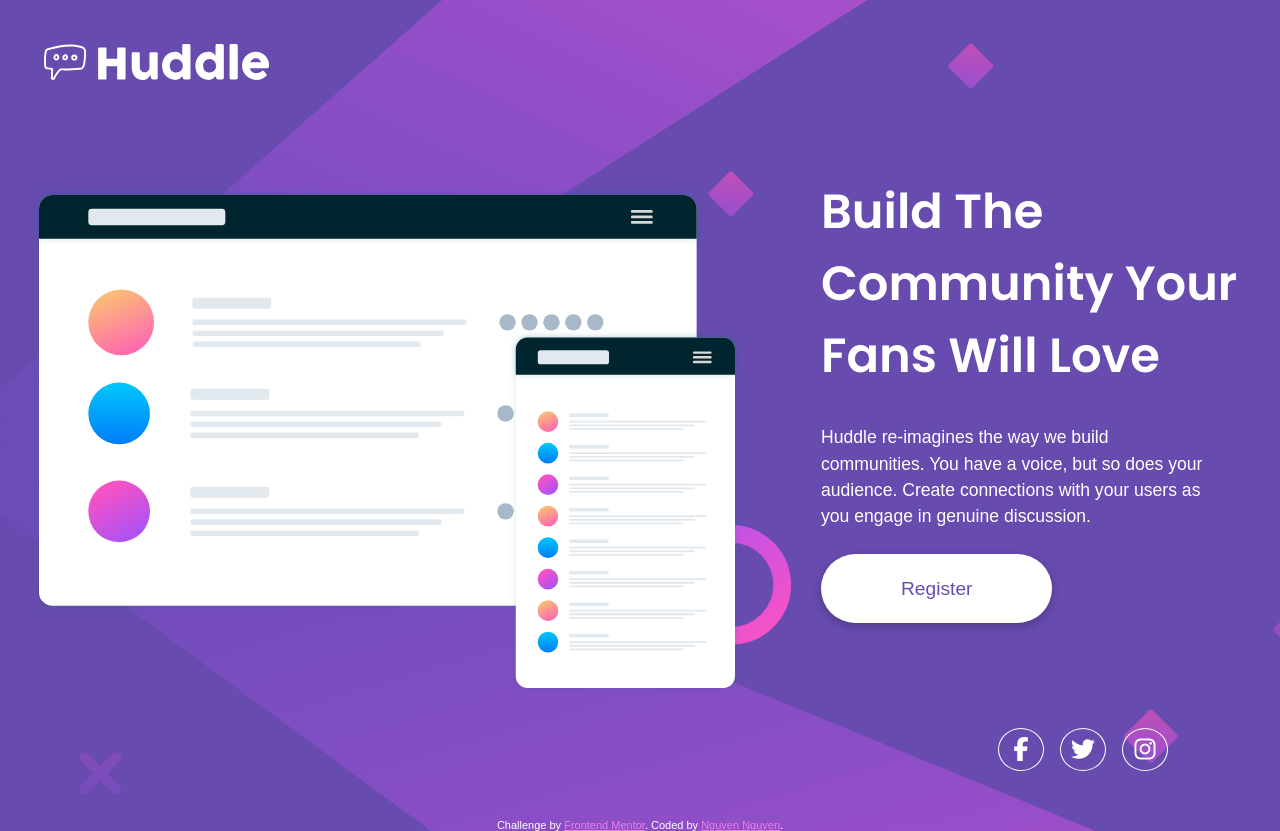
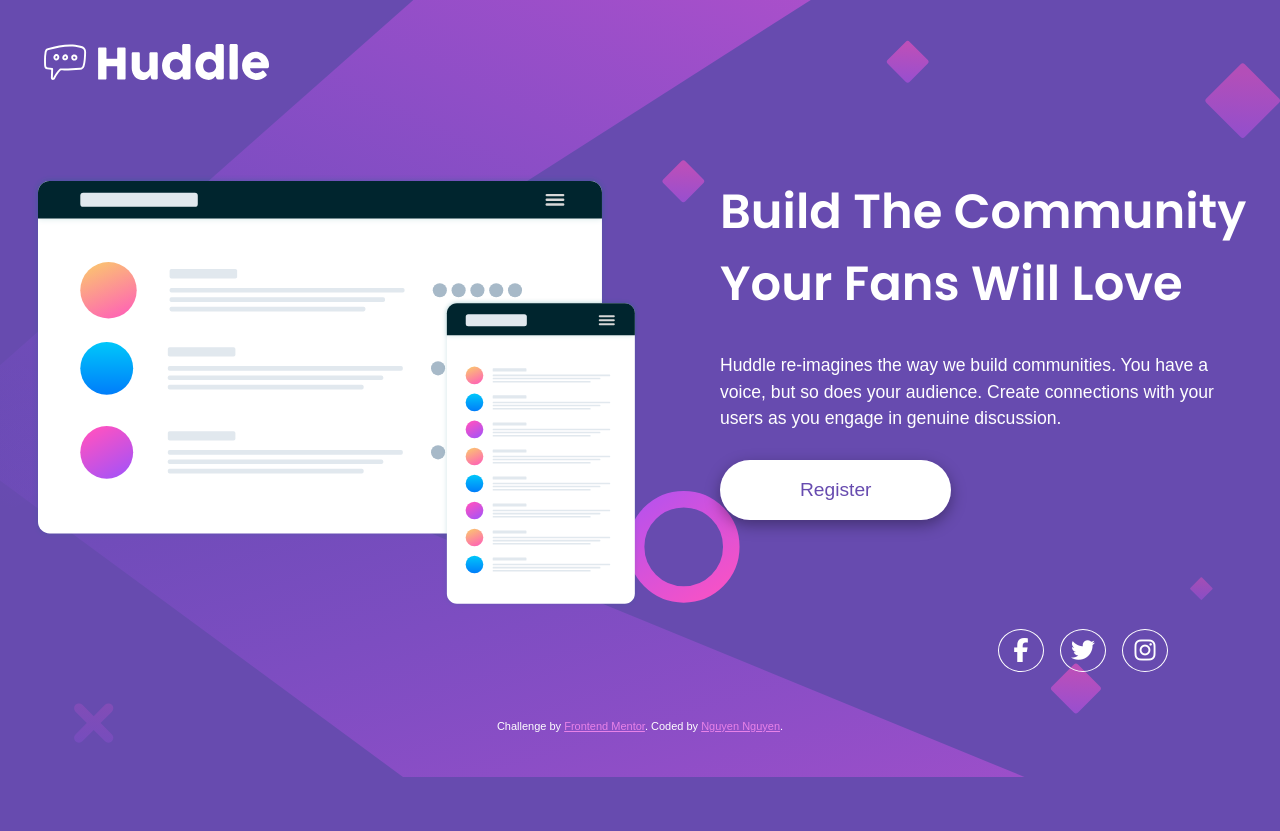
Before and after one commit to jesuisbienbien/huddle-landing-page, a plain HTML site: page index.html in a window 1280 px wide. After the commit the page ends 800 px from the top, so only its background shows below. Drawn offline with Linux system fonts and the light colour scheme.

Commit message:
fixed illustration size

```diff
--- a/styles.scss
+++ b/styles.scss
@@ -74,7 +74,7 @@ main {
   border-radius: 50px;
   padding: 0.7rem 5rem;
   margin: 1.5rem 0;
-  box-shadow: rgba(0, 0, 0, 0.24) 0px 3px 8px;
+  box-shadow: rgba(0, 0, 0, 0.35) 0px 5px 15px;
   &:hover {
     background-color: var(--soft-magenta);
     color: white;
@@ -125,7 +125,7 @@ main {
 @media screen and (min-width: 1080px) {
   body {
     background-image: url(images/bg-desktop.svg);
-    // background-position: -10% -40%;
+
     background-size: cover;
   }
   main {
@@ -142,7 +142,7 @@ main {
   }
 
   .illustration {
-    width: 100%;
+    width: 50%;
   }
   .right-container {
     text-align: left;
@@ -163,7 +163,7 @@ main {
   .register-button {
     font-size: 1.2rem;
     font-weight: 400;
-    padding: 1.5rem 5rem;
+    padding: 1.2rem 5rem;
   }
 
   .contact {
```
Also changed, not shown: styles.css, 1 other file.
